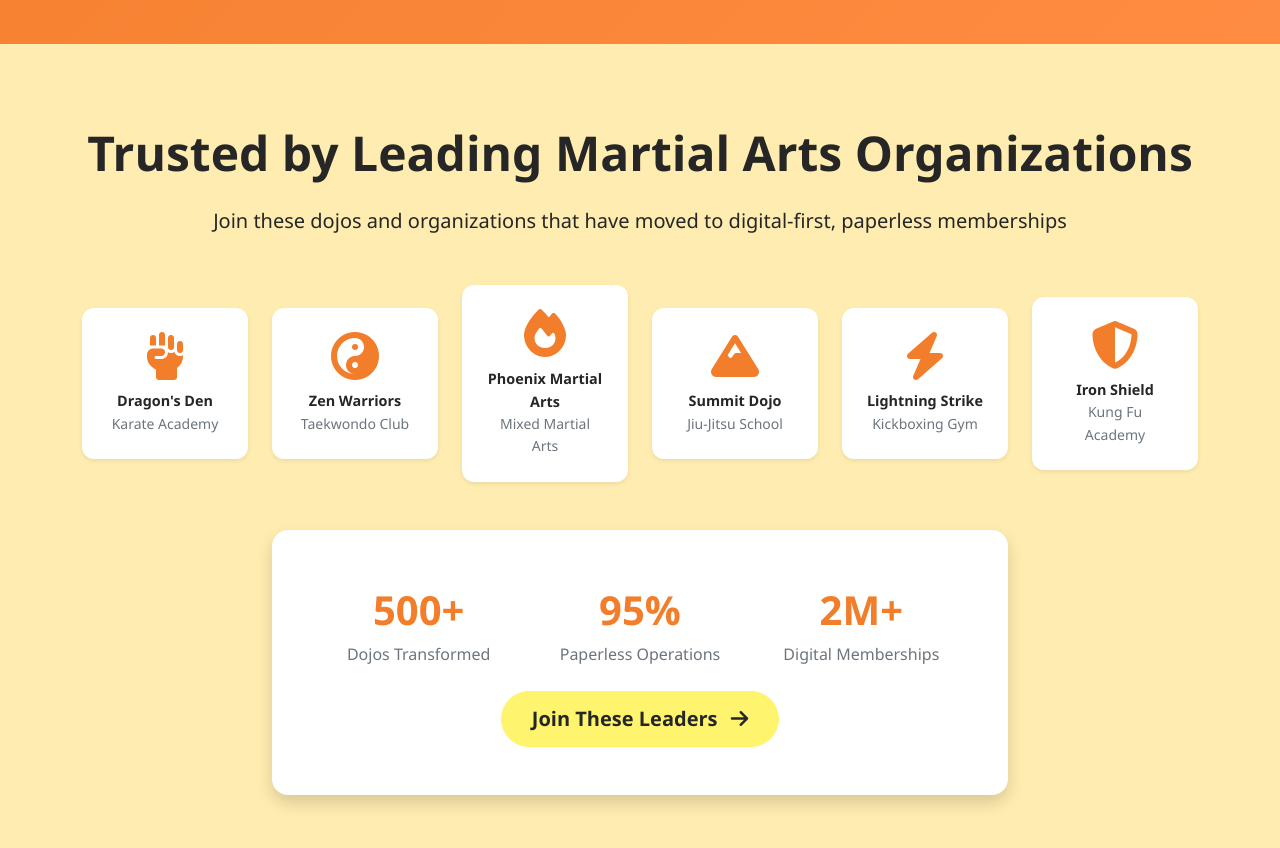
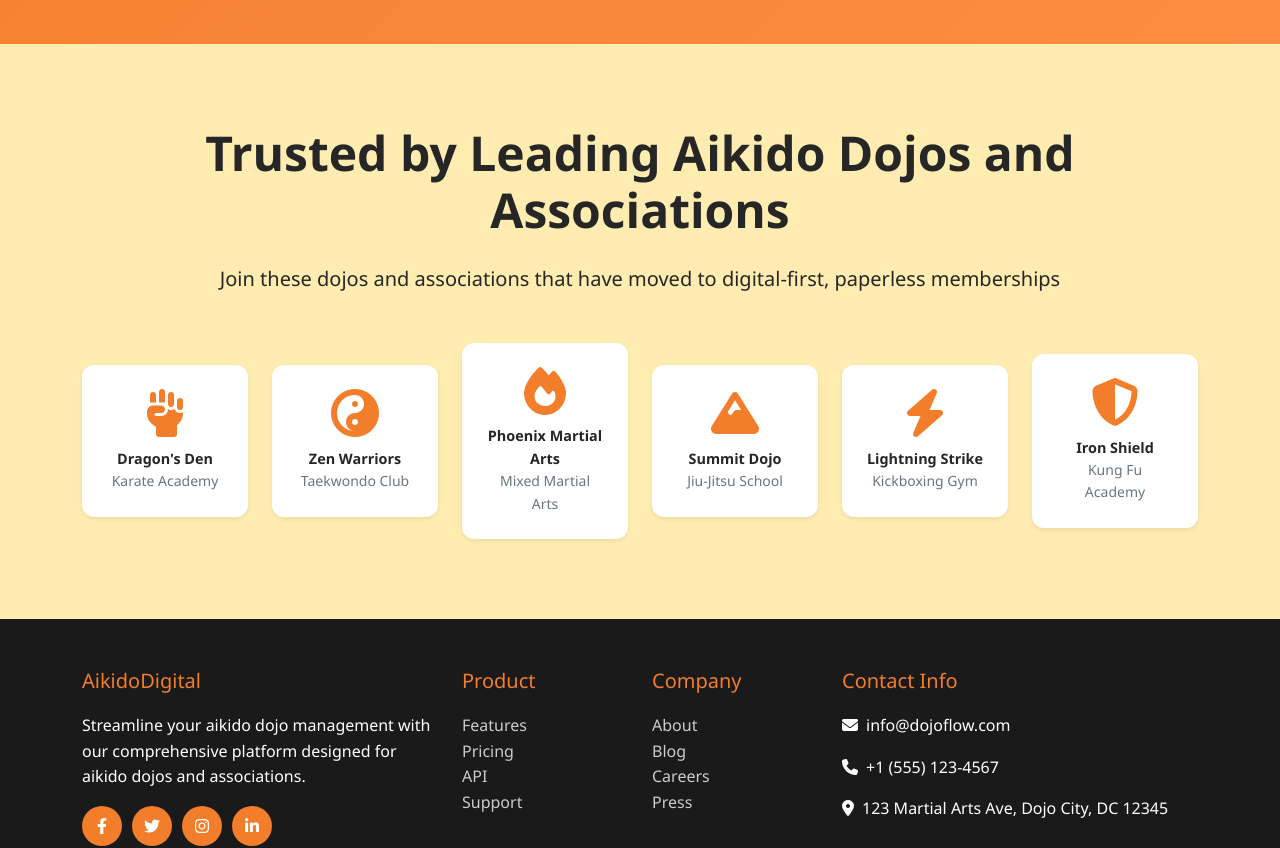
Before and after one commit to pavlakis/aikido-digital-marketing-site, a Vue app: page / in a window 1280 px wide. Shown: the part 660-1508 px from the top of the page. Built offline with nearby package versions, Linux system fonts and the light colour scheme.

Commit message:
Update the trusted section text

```diff
--- a/src/views/Home.vue
+++ b/src/views/Home.vue
@@ -29,8 +29,8 @@
     <section class="trusted-by-section" role="region" aria-labelledby="trusted-heading">
       <div class="container">
         <div class="text-center mb-5">
-          <h2 id="trusted-heading" class="display-5 fw-bold mb-4 trusted-section-heading">Trusted by Leading Martial Arts Organizations</h2>
-          <p class="lead trusted-section-lead">Join these dojos and organizations that have moved to digital-first, paperless memberships</p>
+          <h2 id="trusted-heading" class="display-5 fw-bold mb-4 trusted-section-heading">Trusted by Leading Aikido Dojos and Associations</h2>
+          <p class="lead trusted-section-lead">Join these dojos and associations that have moved to digital-first, paperless memberships</p>
         </div>
 
         <div class="row g-4 align-items-center justify-content-center">
@@ -95,31 +95,7 @@
           </div>
         </div>
 
-        <div class="row mt-5">
-          <div class="col-lg-8 mx-auto">
-            <div class="stats-card">
-              <div class="row g-4">
-                <div class="col-md-4">
-                  <div class="stats-number">500+</div>
-                  <div class="stats-label">Dojos Transformed</div>
-                </div>
-                <div class="col-md-4">
-                  <div class="stats-number">95%</div>
-                  <div class="stats-label">Paperless Operations</div>
-                </div>
-                <div class="col-md-4">
-                  <div class="stats-number">2M+</div>
-                  <div class="stats-label">Digital Memberships</div>
-                </div>
-              </div>
-              <div class="mt-4">
-                <router-link to="/pricing" class="btn btn-primary btn-lg" role="button">
-                  Join These Leaders <i class="fas fa-arrow-right ms-2" aria-hidden="true"></i>
-                </router-link>
-              </div>
-            </div>
-          </div>
-        </div>
+
       </div>
     </section>
   </div>
```
